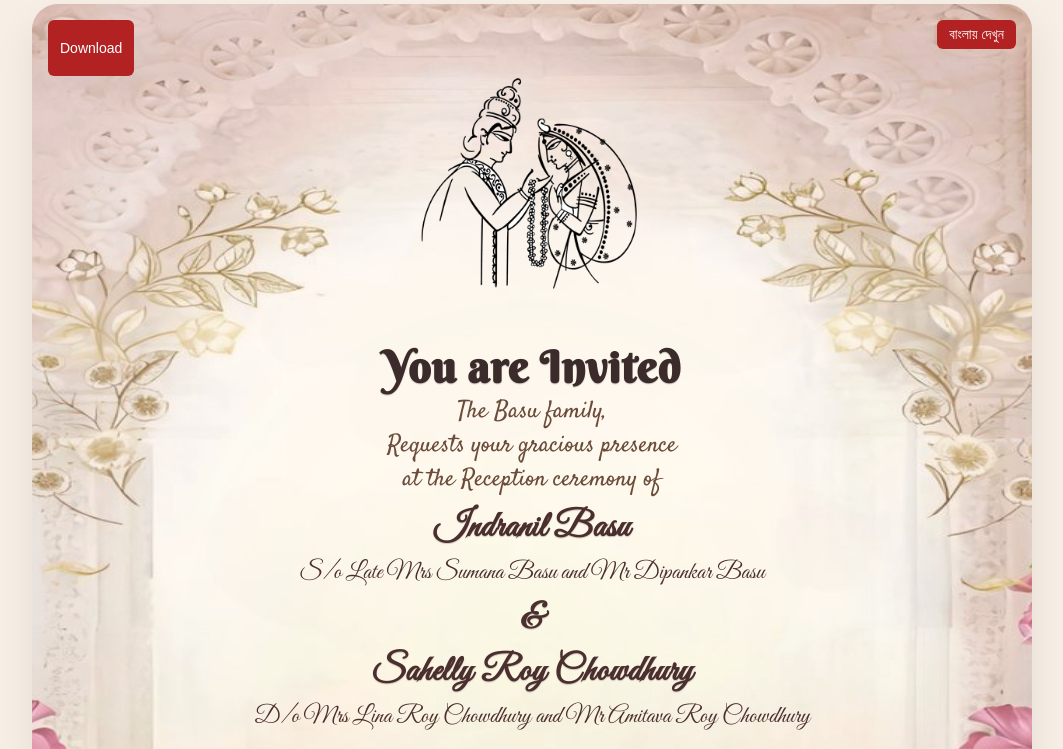
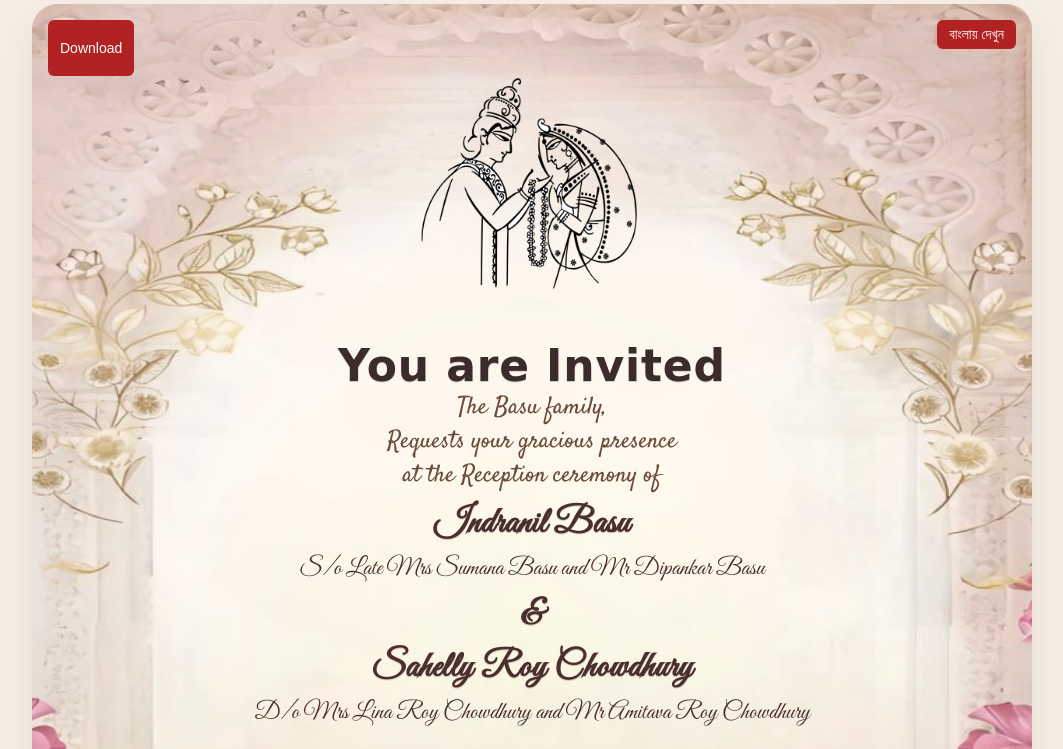
Before and after one commit to Sahelly-Indranil-Reception/SahellyIndranilReception, a plain HTML site: page index.html in a window 1280 px wide. Shown: the top 749 px of the page, without its empty margins (108-1171 px from the left). Drawn offline with Linux system fonts and the light colour scheme; a web font is replaced by a local one.

Commit message:
Update index.html

```diff
--- a/index.html
+++ b/index.html
@@ -4,7 +4,7 @@
   <meta charset="utf-8" />
   <meta name="viewport" content="width=device-width,initial-scale=1" />
   <title>Reception Invite — Indranil & Sahelly</title>
- <link href="https://fonts.googleapis.com/css2?family=Great+Vibes&family=Satisfy&family=Berkshire+Swash&family=Baloo+Da+2:wght@400;600&display=swap" rel="stylesheet">
+ <link href="https://fonts.googleapis.com/css2?family=Great+Vibes&family=Satisfy&family=Rye&family=Baloo+Da+2:wght@400;600&display=swap" rel="stylesheet">
 
   <style>
     :root{
@@ -108,7 +108,7 @@
     }
  h1[data-en], .head[data-en]{
        text-align: center;
-      font-family: 'Berkshire Swash', cursive;
+      font-family: 'Rye', cursive;
      font-weight: 700; /* simulate bold */
   text-shadow: 0 1px 1px rgba(0,0,0,0.2);
   letter-spacing: 0.85px;
```
